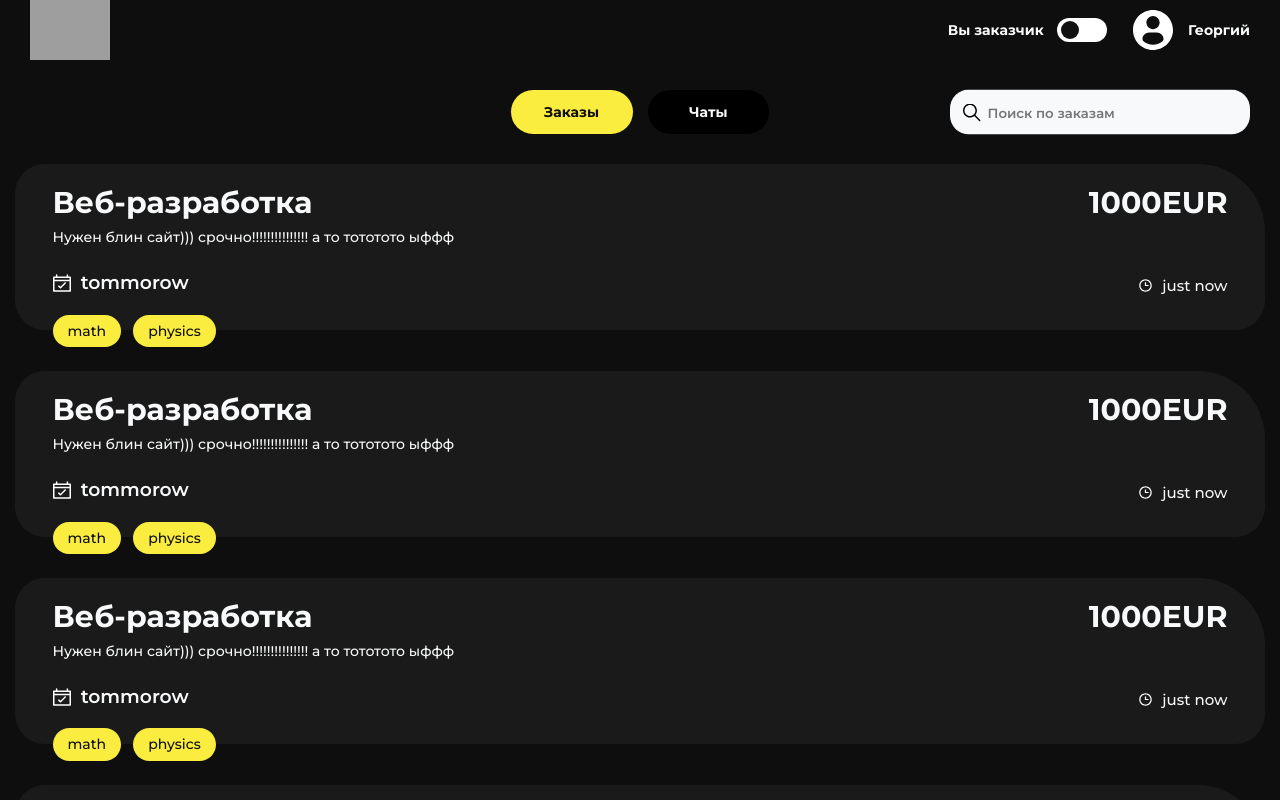
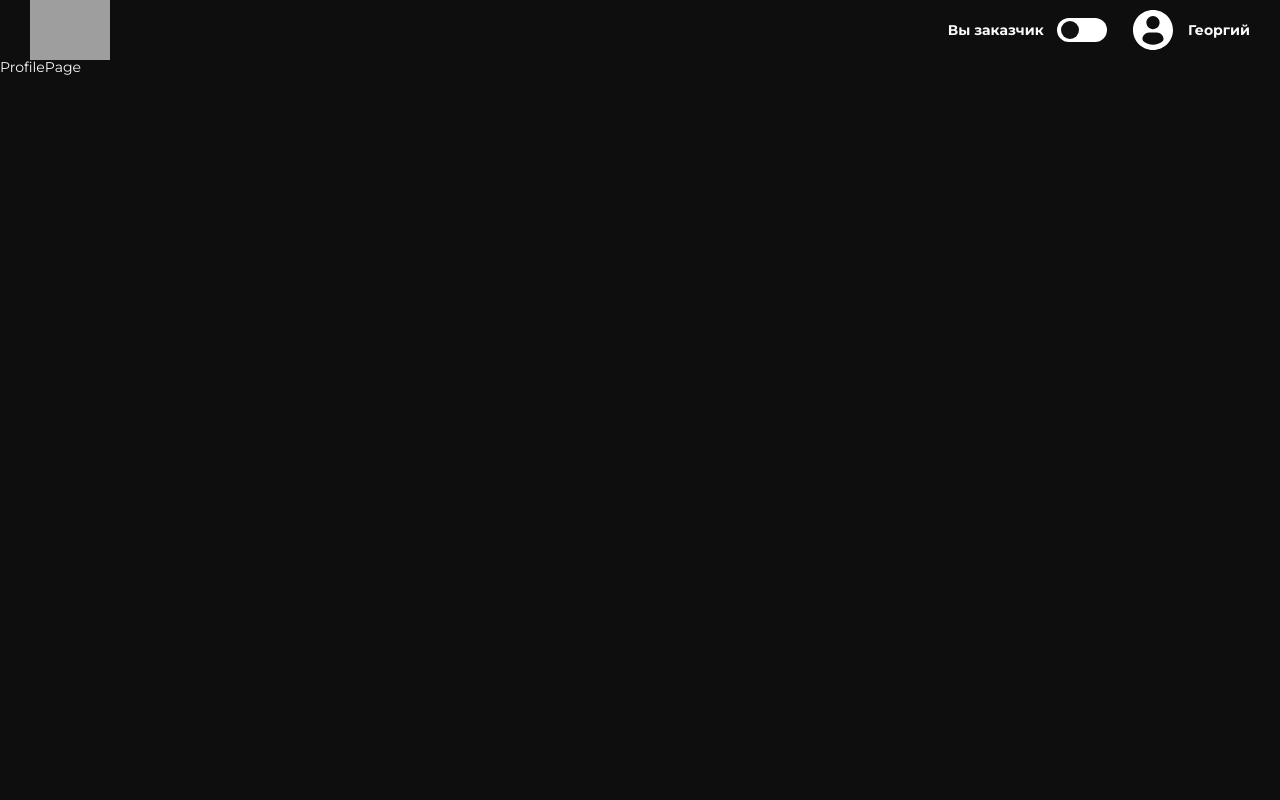
Before and after one commit to reversoid/flancer.online-frontend, a React (Create React App) app: page /profile in a window 1280 px wide. Before the commit this address led to /orders. Shown: the top 800 px of the page. Built offline with nearby package versions, Linux system fonts and the light colour scheme; grey boxes are pictures that could not be loaded.

Commit message:
some minor changes

```diff
--- a/src/App.tsx
+++ b/src/App.tsx
@@ -5,6 +5,7 @@ import OrdersPage from 'pages/OrdersPage/OrdersPage';
 import 'styles/styles.scss'
 import { Navigate, Route, Routes, useLocation } from 'react-router-dom';
 import MessagesPage from 'pages/MessagesPage/MessagesPage';
+import ProfilePage from 'pages/ProfilePage/ProfilePage';
 
 function App() {
   return (
@@ -17,6 +18,8 @@ function App() {
       <Routes>
         <Route path='orders' element={<OrdersPage />} />
         <Route path='messages' element={<MessagesPage />} />
+        <Route path='profile' element={<ProfilePage />} />
+
         <Route path='*' element={<Navigate to="/orders"/>} />
       </Routes>
 
--- /dev/null
+++ b/src/pages/ProfilePage/ProfilePage.tsx
@@ -0,0 +1,7 @@
+import 'pages/ProfilePage/styles.scss'
+
+export default function ProfilePage() {
+  return (
+    <div className='color-light'>ProfilePage</div>
+  )
+}
```
Also changed, not shown: src/pages/ProfilePage/styles.scss (added).
